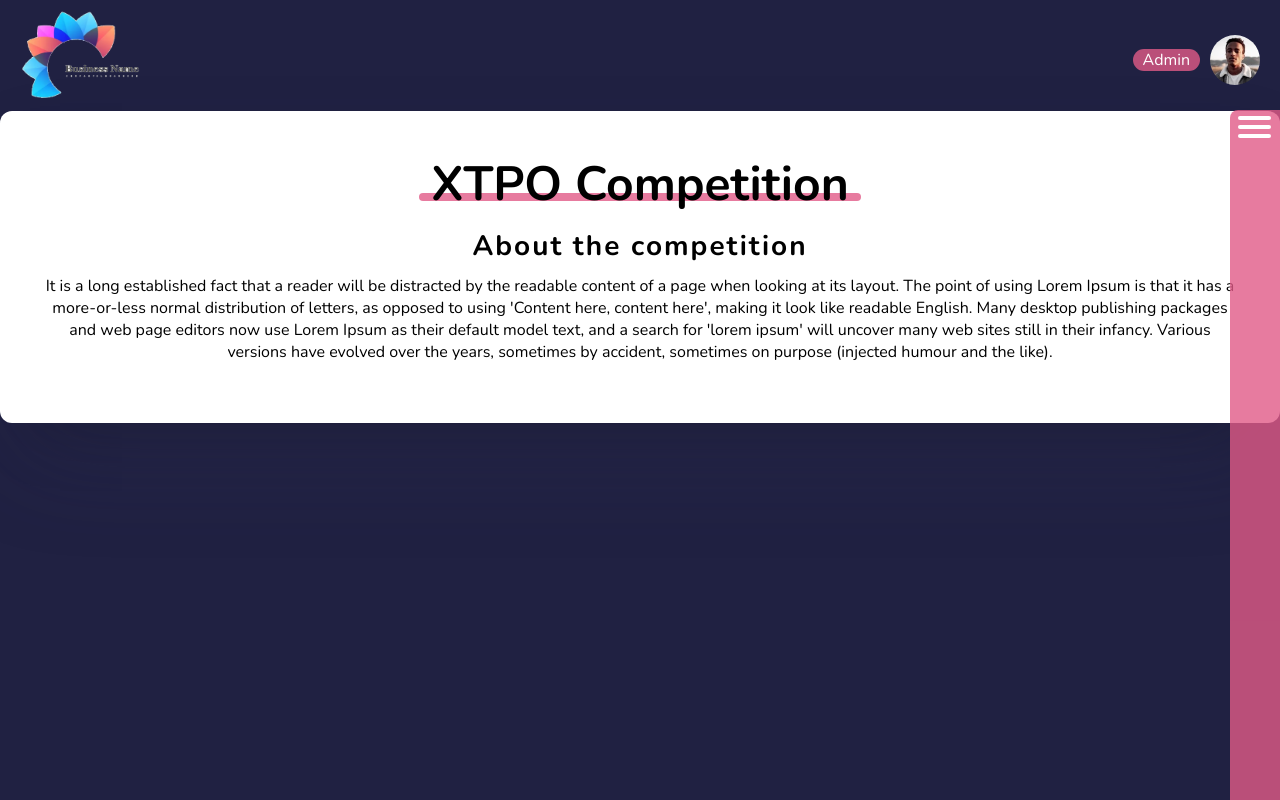
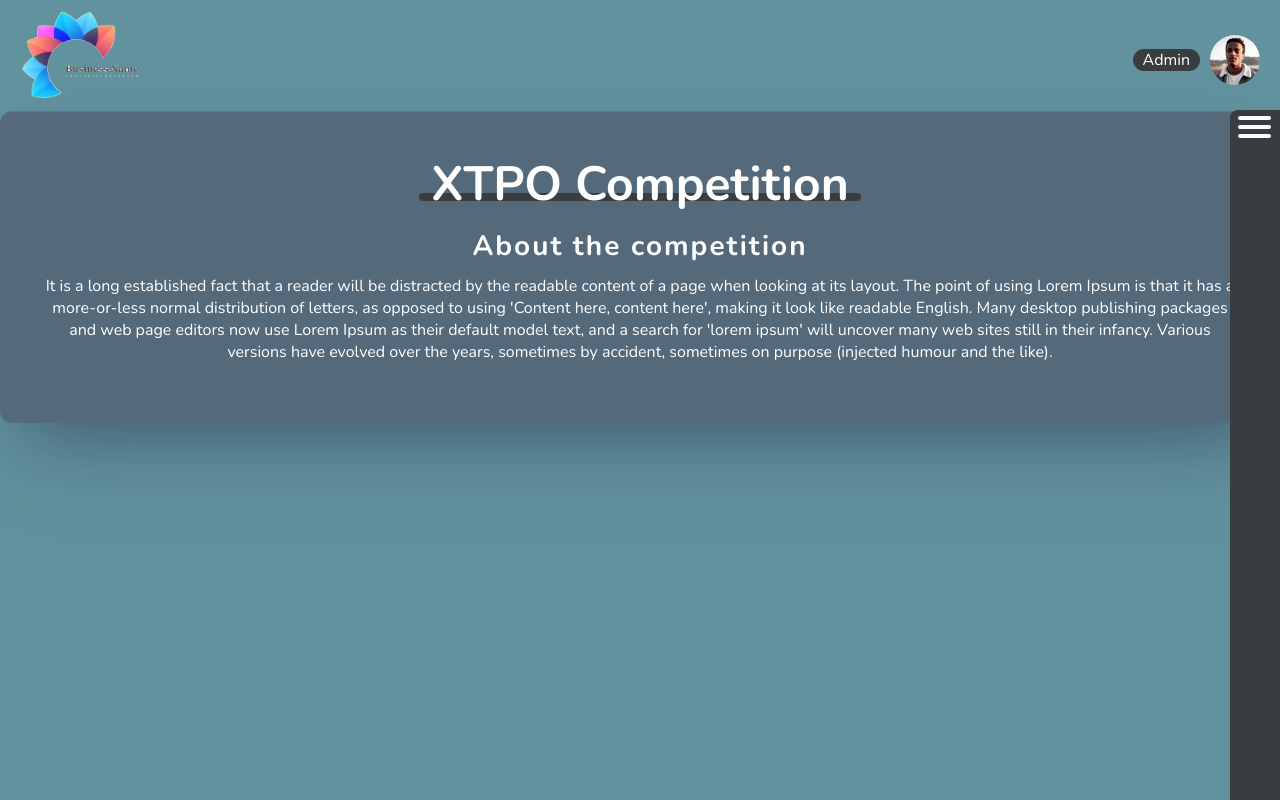
Before and after one commit to humbruno/xpto-landing, a plain HTML site: page index.html in a window 1280 px wide. Drawn offline with nearby package versions, Linux system fonts and the light colour scheme.

Commit message:
styles: new color palette

```diff
--- a/src/css/header.css
+++ b/src/css/header.css
@@ -25,8 +25,8 @@ header {
 }
 
 .profileInfo strong {
-  background-color: rgba(226, 91, 136, 0.8);
-  color: white;
+  background-color: var(--clr-secondary);
+  color: var(--txt-primary);
   padding: 0 10px;
   border-radius: 12px;
   font-weight: 400;
--- a/src/css/main-content.css
+++ b/src/css/main-content.css
@@ -1,5 +1,6 @@
 main {
-  background-color: var(--txt-primary);
+  background-color: var(--bg-card);
+  color: var(--txt-primary);
   text-align: center;
 
   border-radius: 12px;
@@ -51,6 +52,7 @@ h1::before {
   font-size: 1.25rem;
 
   background-color: var(--clr-tertiary);
+  color: var(--txt-secondary);
   box-shadow: rgba(0, 0, 0, 0.15) 1.95px 1.95px 2.6px;
 
   padding: 6px 20px;
@@ -71,7 +73,7 @@ h1::before {
 .user__details li {
   font-size: 1.25rem;
 
-  background-color: var(--clr-primary);
+  background-color: var(--clr-secondary);
   color: var(--txt-primary);
 
   padding: 6px 20px;
--- a/src/css/style.css
+++ b/src/css/style.css
@@ -3,9 +3,11 @@
 @import url("https://fonts.googleapis.com/css2?family=Nunito:wght@400;700&display=swap");
 
 :root {
-  --clr-primary: #202142;
-  --clr-secondary: rgba(226, 91, 136, 0.8);
+  --clr-primary: #62929e;
+  --clr-secondary: #393d3f;
   --clr-tertiary: #dee2e6;
+
+  --bg-card: #546a7b;
 
   --txt-primary: #fff;
   --txt-secondary: #000;
```
Also changed, not shown: .github/preview.png.
